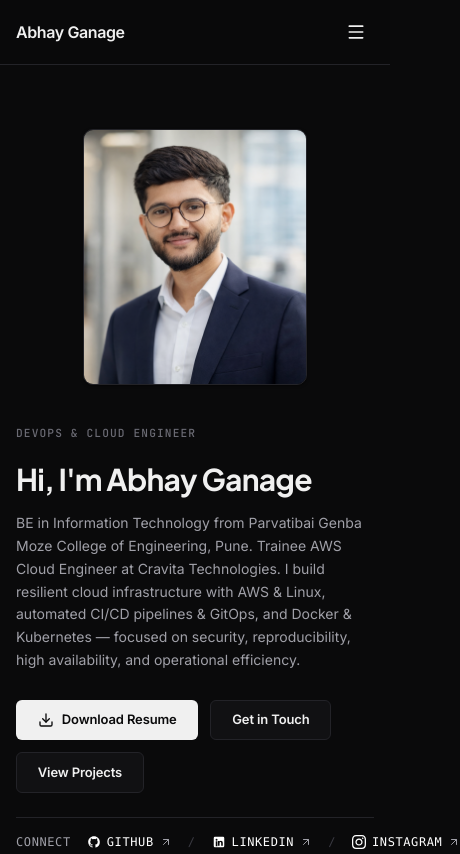
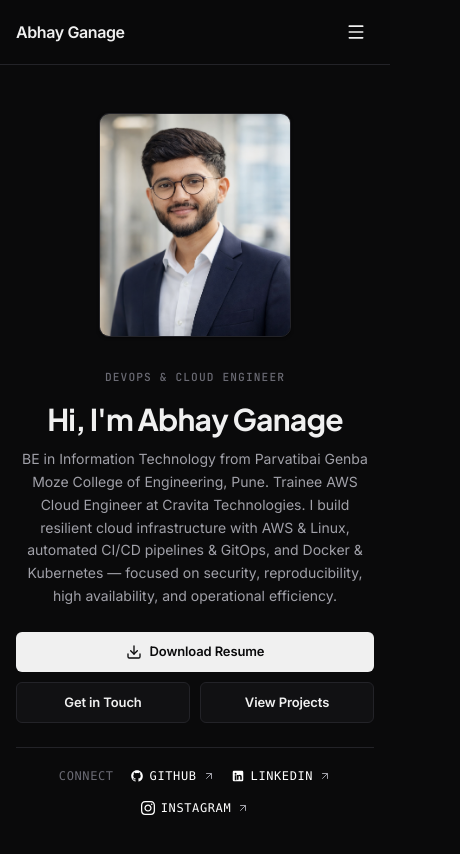
Before and after one commit to abhay-ganage/DevOps-Portfolio, a website built with Vite: page index.html in a window 390 px wide. Shown: the top 854 px of the page, 460 px wide, since content can reach past the window. Built offline with nearby package versions, Linux system fonts and the light colour scheme.

Commit message:
Fix mobile responsiveness: full-width layout, overflow-x protection, and responsive button alignment

```diff
--- a/contact.html
+++ b/contact.html
@@ -122,10 +122,10 @@
           <p class="text-sm text-muted-theme leading-relaxed mb-6 max-w-md">
             Interested in discussing DevOps roles, cloud infrastructure, or project collaborations? My inbox is always open.
           </p>
-          <a href="mailto:abhayganage01@gmail.com" class="btn-primary inline-flex items-center gap-2.5 text-sm px-6 py-3">
-            <i data-lucide="mail" class="w-4 h-4"></i>
-            <span>abhayganage01@gmail.com</span>
-            <i data-lucide="arrow-up-right" class="w-4 h-4"></i>
+          <a href="mailto:abhayganage01@gmail.com" class="btn-primary inline-flex items-center justify-center gap-2 text-sm px-5 py-3 w-full sm:w-auto text-center">
+            <i data-lucide="mail" class="w-4 h-4 shrink-0"></i>
+            <span class="truncate">abhayganage01@gmail.com</span>
+            <i data-lucide="arrow-up-right" class="w-4 h-4 shrink-0"></i>
           </a>
         </div>
       </div>
--- a/index.html
+++ b/index.html
@@ -95,60 +95,69 @@
     <!-- ==============================================================
          1. HERO / INTRO (Merged Hero + About)
          ============================================================== -->
-    <section id="home" class="w-full py-16 sm:py-20 lg:py-28 border-b border-theme">
-      <div class="max-w-6xl mx-auto px-4 sm:px-6 lg:px-8 w-full grid grid-cols-1 lg:grid-cols-12 gap-10 lg:gap-14 items-center">
+    <section id="home" class="w-full py-12 sm:py-20 lg:py-28 border-b border-theme">
+      <div class="max-w-6xl mx-auto px-4 sm:px-6 lg:px-8 w-full grid grid-cols-1 lg:grid-cols-12 gap-8 sm:gap-10 lg:gap-14 items-center">
+
+        <!-- Right: Profile Picture (shown top on mobile, right on desktop) -->
+        <div class="lg:col-span-5 flex justify-center lg:justify-end items-center order-1 lg:order-2 w-full">
+          <div class="w-48 h-56 sm:w-64 sm:h-72 lg:w-[320px] lg:h-[380px] profile-frame-classic">
+            <img src="/assets/Abhay.png" alt="Abhay Ganage — DevOps Engineer" />
+          </div>
+        </div>
 
         <!-- Left: Content -->
-        <div class="lg:col-span-7 flex flex-col justify-center items-start text-left order-2 lg:order-1">
+        <div class="lg:col-span-7 flex flex-col justify-center items-center text-center sm:items-start sm:text-left order-2 lg:order-1 w-full">
 
-          <span class="section-tag mb-5">DevOps & Cloud Engineer</span>
+          <span class="section-tag mb-4 sm:mb-5">DevOps &amp; Cloud Engineer</span>
 
-          <h1 class="text-3xl sm:text-4xl lg:text-5xl font-bold tracking-tight text-primary-theme mb-4 leading-[1.15]">
+          <h1 class="text-3xl sm:text-4xl lg:text-5xl font-bold tracking-tight text-primary-theme mb-3 sm:mb-4 leading-[1.15]">
             Hi, I'm Abhay Ganage
           </h1>
 
-          <p class="text-sm sm:text-base text-muted-theme leading-relaxed max-w-xl mb-7">
+          <p class="text-sm sm:text-base text-muted-theme leading-relaxed max-w-xl mx-auto sm:mx-0 mb-6 sm:mb-7">
             BE in Information Technology from Parvatibai Genba Moze College of Engineering, Pune. Trainee AWS Cloud Engineer at Cravita Technologies. I build resilient cloud infrastructure with AWS &amp; Linux, automated CI/CD pipelines &amp; GitOps, and Docker &amp; Kubernetes — focused on security, reproducibility, high availability, and operational efficiency.
           </p>
 
           <!-- Action Buttons -->
-          <div class="flex flex-wrap items-center gap-3 mb-6">
+          <div class="flex flex-col sm:flex-row items-stretch sm:items-center gap-2.5 sm:gap-3 mb-6 w-full max-w-md sm:max-w-none">
             <a href="/assets/Abhay_Ganage_DevOps.pdf" download="Abhay_ganage.pdf" target="_blank" rel="noopener noreferrer"
-              class="download-resume-btn btn-primary">
+              class="download-resume-btn btn-primary w-full sm:w-auto text-center justify-center">
               <i data-lucide="download" class="w-4 h-4"></i>
               Download Resume
             </a>
-            <a href="#contact" class="btn-secondary">
-              Get in Touch
-            </a>
-            <a href="#projects" class="btn-secondary">
-              View Projects
-            </a>
+            <div class="flex items-center gap-2.5 w-full sm:w-auto">
+              <a href="#contact" class="btn-secondary flex-1 sm:flex-initial text-center justify-center">
+                Get in Touch
+              </a>
+              <a href="#projects" class="btn-secondary flex-1 sm:flex-initial text-center justify-center">
+                View Projects
+              </a>
+            </div>
           </div>
 
           <!-- Social Links -->
-          <div class="flex items-center gap-4 text-xs font-mono uppercase tracking-wider text-muted-theme pt-4 border-t border-theme w-full max-w-lg">
-            <span>Connect</span>
+          <div class="flex flex-wrap items-center justify-center sm:justify-start gap-x-4 gap-y-2 text-xs font-mono uppercase tracking-wider text-muted-theme pt-4 border-t border-theme w-full">
+            <span class="text-[var(--text-muted)]">Connect</span>
             <a href="https://github.com/abhay-ganage" target="_blank" rel="noopener noreferrer"
-              class="social-link text-white hover:opacity-80 flex items-center gap-1.5 transition-opacity">
+              class="social-link text-white hover:opacity-80 flex items-center gap-1.5 transition-opacity py-1">
               <svg class="w-3.5 h-3.5 fill-white shrink-0" viewBox="0 0 24 24">
                 <path fill-rule="evenodd" clip-rule="evenodd" d="M12 2C6.477 2 2 6.484 2 12.017c0 4.425 2.865 8.18 6.839 9.504.5.092.682-.217.682-.483 0-.237-.008-.868-.013-1.703-2.782.605-3.369-1.343-3.369-1.343-.454-1.158-1.11-1.466-1.11-1.466-.908-.62.069-.608.069-.608 1.003.07 1.53 1.032 1.53 1.032.892 1.53 2.341 1.088 2.91.832.092-.647.35-1.088.636-1.338-2.22-.253-4.555-1.113-4.555-4.951 0-1.093.39-1.988 1.029-2.688-.103-.253-.446-1.272.098-2.65 0 0 .84-.27 2.75 1.026A9.564 9.564 0 0112 6.844c.85.004 1.705.115 2.504.337 1.909-1.296 2.747-1.027 2.747-1.027.546 1.379.202 2.398.1 2.651.64.7 1.028 1.595 1.028 2.688 0 3.848-2.339 4.695-4.566 4.943.359.309.678.92.678 1.855 0 1.338-.012 2.419-.012 2.747 0 .268.18.58.688.482A10.019 10.019 0 0022 12.017C22 6.484 17.522 2 12 2z"/>
               </svg>
               <span>GitHub</span>
               <i data-lucide="arrow-up-right" class="w-3 h-3 text-muted-theme"></i>
             </a>
-            <span class="text-[var(--border-hover)]">/</span>
+            <span class="text-[var(--border-hover)] hidden sm:inline">/</span>
             <a href="https://www.linkedin.com/in/abhay-ganage/" target="_blank" rel="noopener noreferrer"
-              class="social-link text-white hover:opacity-80 flex items-center gap-1.5 transition-opacity">
+              class="social-link text-white hover:opacity-80 flex items-center gap-1.5 transition-opacity py-1">
               <svg class="w-3.5 h-3.5 fill-white shrink-0" viewBox="0 0 24 24">
                 <path d="M19 3a2 2 0 0 1 2 2v14a2 2 0 0 1-2 2H5a2 2 0 0 1-2-2V5a2 2 0 0 1 2-2h14m-.5 15.5v-5.3a3.26 3.26 0 0 0-3.26-3.26c-.85 0-1.84.52-2.28 1.3v-1.11h-2.79v8.37h2.79v-4.93c0-.77.62-1.4 1.39-1.4a1.4 1.4 0 0 1 1.4 1.4v4.93h2.75M6.46 10.9v8.37H9.2V10.9H6.46M7.83 6.45a1.64 1.64 0 1 0 0 3.28 1.64 1.64 0 0 0 0-3.28z"/>
               </svg>
               <span>LinkedIn</span>
               <i data-lucide="arrow-up-right" class="w-3 h-3 text-muted-theme"></i>
             </a>
-            <span class="text-[var(--border-hover)]">/</span>
+            <span class="text-[var(--border-hover)] hidden sm:inline">/</span>
             <a href="https://www.instagram.com/abhayy._11?igsi=b2pqanU3dmdnd2hs" target="_blank" rel="noopener noreferrer"
-              class="social-link text-white hover:opacity-80 flex items-center gap-1.5 transition-opacity">
+              class="social-link text-white hover:opacity-80 flex items-center gap-1.5 transition-opacity py-1">
               <svg class="w-3.5 h-3.5 fill-white shrink-0" viewBox="0 0 24 24">
                 <path d="M12 2.163c3.204 0 3.584.012 4.85.07 3.252.148 4.771 1.691 4.919 4.919.058 1.265.069 1.645.069 4.849 0 3.205-.012 3.584-.069 4.849-.149 3.225-1.664 4.771-4.919 4.919-1.266.058-1.644.07-4.85.07-3.204 0-3.584-.012-4.849-.07-3.26-.149-4.771-1.699-4.919-4.92-.058-1.265-.07-1.644-.07-4.849 0-3.204.013-3.583.07-4.849.149-3.227 1.664-4.771 4.919-4.919 1.266-.057 1.645-.069 4.849-.069zm0-2.163c-3.259 0-3.667.014-4.947.072-4.358.2-6.78 2.618-6.98 6.98-.059 1.281-.073 1.689-.073 4.948 0 3.259.014 3.668.072 4.948.2 4.358 2.618 6.78 6.98 6.98 1.281.058 1.689.072 4.948.072 3.259 0 3.668-.014 4.948-.072 4.354-.2 6.782-2.618 6.979-6.98.059-1.28.073-1.689.073-4.948 0-3.259-.014-3.667-.072-4.947-.196-4.354-2.617-6.78-6.979-6.98-1.281-.059-1.69-.073-4.949-.073zm0 5.838c-3.403 0-6.162 2.759-6.162 6.162s2.759 6.163 6.162 6.163 6.162-2.759 6.162-6.163c0-3.403-2.759-6.162-6.162-6.162zm0 10.162c-2.209 0-4-1.79-4-4 0-2.209 1.791-4 4-4s4 1.791 4 4c0 2.21-1.791 4-4 4zm6.406-11.845c-.796 0-1.441.645-1.441 1.44s.645 1.44 1.441 1.44c.795 0 1.439-.645 1.439-1.44s-.644-1.44-1.439-1.44z"/>
               </svg>
@@ -157,13 +166,6 @@
             </a>
           </div>
 
-        </div>
-
-        <!-- Right: Profile Picture -->
-        <div class="lg:col-span-5 flex justify-center lg:justify-end items-center order-1 lg:order-2">
-          <div class="w-56 h-64 sm:w-64 sm:h-72 lg:w-[320px] lg:h-[380px] profile-frame-classic">
-            <img src="/assets/Abhay.png" alt="Abhay Ganage — DevOps Engineer" />
-          </div>
         </div>
 
       </div>
@@ -432,10 +434,10 @@
               <p class="text-sm text-muted-theme leading-relaxed mb-6 max-w-md">
                 Interested in discussing DevOps roles, cloud infrastructure, or project collaborations? My inbox is always open.
               </p>
-              <a href="mailto:abhayganage01@gmail.com" class="btn-primary inline-flex items-center gap-2.5 text-sm px-6 py-3">
-                <i data-lucide="mail" class="w-4 h-4"></i>
-                <span>abhayganage01@gmail.com</span>
-                <i data-lucide="arrow-up-right" class="w-4 h-4"></i>
+              <a href="mailto:abhayganage01@gmail.com" class="btn-primary inline-flex items-center justify-center gap-2 text-sm px-5 py-3 w-full sm:w-auto text-center">
+                <i data-lucide="mail" class="w-4 h-4 shrink-0"></i>
+                <span class="truncate">abhayganage01@gmail.com</span>
+                <i data-lucide="arrow-up-right" class="w-4 h-4 shrink-0"></i>
               </a>
             </div>
           </div>
--- a/src/style.css
+++ b/src/style.css
@@ -1,8 +1,11 @@
 @import "tailwindcss";
 
-/* ─── Single-Page Smooth Scroll ────────────────────────────────────────── */
+/* ─── Single-Page Smooth Scroll & Viewport Safety ─────────────────────── */
 html {
   scroll-behavior: smooth;
+  width: 100%;
+  max-width: 100%;
+  overflow-x: hidden;
 }
 
 /* Account for sticky navbar so section headings don't hide beneath it */
@@ -31,11 +34,17 @@ section[id] {
     --nav-bg: rgba(10, 10, 11, 0.88);
   }
 
+  *, *::before, *::after {
+    box-sizing: border-box;
+  }
+
   body {
     background-color: var(--bg-main);
     color: var(--text-primary);
     font-family: 'Inter', -apple-system, BlinkMacSystemFont, 'Segoe UI', Roboto, sans-serif;
     min-height: 100vh;
+    width: 100%;
+    max-width: 100%;
     overflow-x: hidden;
     -webkit-font-smoothing: antialiased;
     -moz-osx-font-smoothing: grayscale;
@@ -44,6 +53,11 @@ section[id] {
   h1, h2, h3, h4 {
     font-family: 'Plus Jakarta Sans', 'Inter', -apple-system, BlinkMacSystemFont, sans-serif;
     letter-spacing: -0.025em;
+    overflow-wrap: break-word;
+  }
+
+  p, span, a {
+    overflow-wrap: break-word;
   }
 }
 
```
